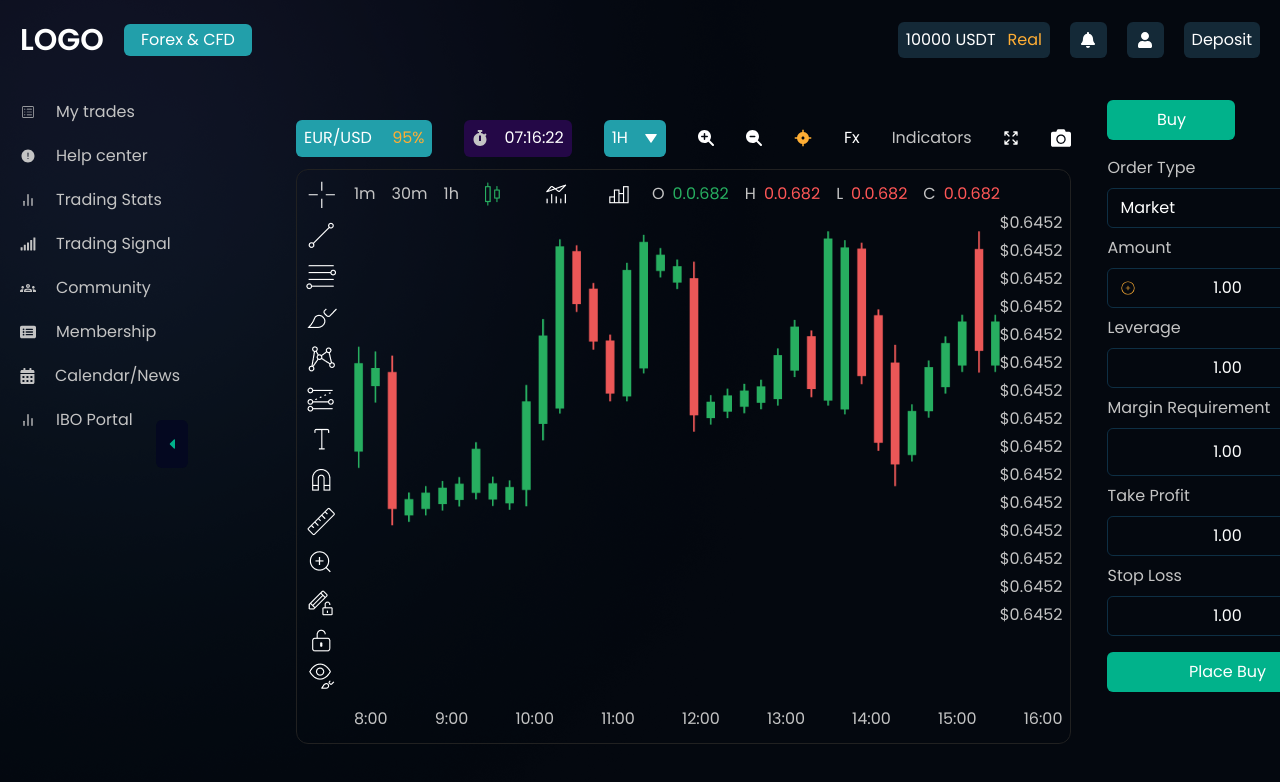
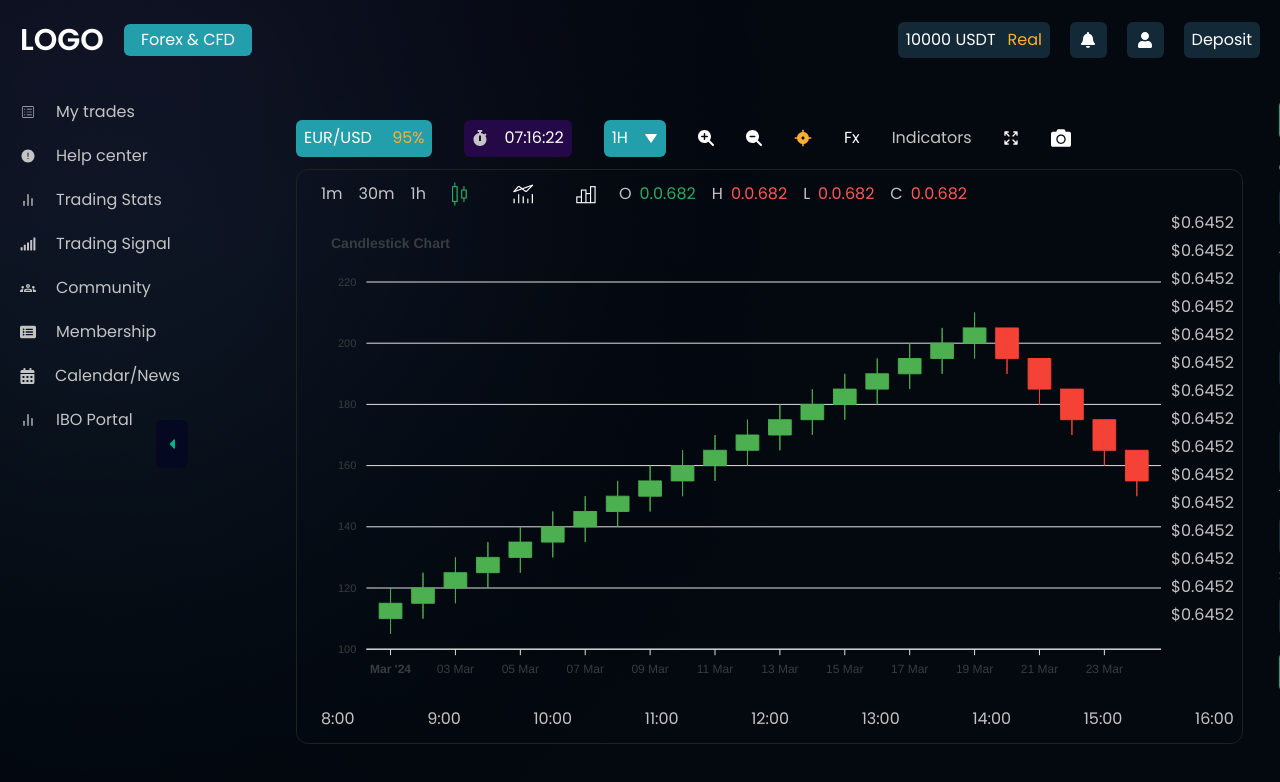
Before and after one commit to talha2224/Trading, a React (Vite) app: page /user/home in a window 1280 px wide. Shown: the top 782 px of the page. Built offline with nearby package versions, Linux system fonts and the light colour scheme.

Commit message:
graph image removed

```diff
--- a/package.json
+++ b/package.json
@@ -10,8 +10,10 @@
     "preview": "vite preview"
   },
   "dependencies": {
+    "apexcharts": "^4.5.0",
     "chart.js": "^4.4.7",
     "react": "^18.3.1",
+    "react-apexcharts": "^1.7.0",
     "react-dom": "^18.3.1",
     "recharts": "^2.15.1"
   },
--- a/src/pages/Users/UserHome.jsx
+++ b/src/pages/Users/UserHome.jsx
@@ -22,6 +22,78 @@ import Candle from '../../assets/candle2.png'
 import { CiCircleMinus, CiCirclePlus } from 'react-icons/ci';
 import { ImCross } from "react-icons/im";
 import { LuTimerReset } from "react-icons/lu";
+import Chart from "react-apexcharts";
+
+
+const options = {
+  chart: {
+    type: "candlestick",
+    height: 350,
+    toolbar: {
+      show: false, // Hide extra tools
+    },
+  },
+  title: {
+    text: "Candlestick Chart",
+    align: "left",
+  },
+  xaxis: {
+    type: "datetime",
+  },
+  yaxis: {
+    tooltip: {
+      enabled: true,
+    },
+  },
+  plotOptions: {
+    candlestick: {
+      colors: {
+        upward: "#4CAF50", // Green for bullish candles
+        downward: "#F44336", // Red for bearish candles
+      },
+    },
+  },
+  tooltip: {
+    theme: "dark", // Sets tooltip background color to black
+    style: {
+      fontSize: "14px",
+      fontFamily: "Arial",
+    },
+  },
+};
+
+
+const series = [
+  {
+    data: [
+      { x: new Date("2024-03-01").getTime(), y: [110, 120, 105, 115] }, // Green
+      { x: new Date("2024-03-02").getTime(), y: [115, 125, 110, 120] }, // Green
+      { x: new Date("2024-03-03").getTime(), y: [120, 130, 115, 125] }, // Green
+      { x: new Date("2024-03-04").getTime(), y: [125, 135, 120, 130] }, // Green
+      { x: new Date("2024-03-05").getTime(), y: [130, 140, 125, 135] }, // Green
+      { x: new Date("2024-03-06").getTime(), y: [135, 145, 130, 140] }, // Green
+      { x: new Date("2024-03-07").getTime(), y: [140, 150, 135, 145] }, // Green
+      { x: new Date("2024-03-08").getTime(), y: [145, 155, 140, 150] }, // Green
+      { x: new Date("2024-03-09").getTime(), y: [150, 160, 145, 155] }, // Green
+      { x: new Date("2024-03-10").getTime(), y: [155, 165, 150, 160] }, // Green
+      { x: new Date("2024-03-11").getTime(), y: [160, 170, 155, 165] }, // Green
+      { x: new Date("2024-03-12").getTime(), y: [165, 175, 160, 170] }, // Green
+      { x: new Date("2024-03-13").getTime(), y: [170, 180, 165, 175] }, // Green
+      { x: new Date("2024-03-14").getTime(), y: [175, 185, 170, 180] }, // Green
+      { x: new Date("2024-03-15").getTime(), y: [180, 190, 175, 185] }, // Green
+      { x: new Date("2024-03-16").getTime(), y: [185, 195, 180, 190] }, // Green
+      { x: new Date("2024-03-17").getTime(), y: [190, 200, 185, 195] }, // Green
+      { x: new Date("2024-03-18").getTime(), y: [195, 205, 190, 200] }, // Green
+      { x: new Date("2024-03-19").getTime(), y: [200, 210, 195, 205] }, // Green
+      { x: new Date("2024-03-20").getTime(), y: [205, 195, 190, 195] }, // RED
+      { x: new Date("2024-03-21").getTime(), y: [195, 185, 180, 185] }, // RED
+      { x: new Date("2024-03-22").getTime(), y: [185, 175, 170, 175] }, // RED
+      { x: new Date("2024-03-23").getTime(), y: [175, 165, 160, 165] }, // RED
+      { x: new Date("2024-03-24").getTime(), y: [165, 155, 150, 155] }, // RED
+    ],
+  },
+];
+;
 
 
 
@@ -120,9 +192,14 @@ const UserHome = ({ settradeType, tradeType }) => {
             <div className='flex-1 flex flex-col'>
 
               <div className='flex-1 w-[100%] h-[100%] flex justify-between items-start'>
+
+                {/* REPLACE IMAGE WITH CANDLE CHART AND ADD STATIC CHART DATA  */}
                 <div className='flex justify-center items-center flex-1 mt-5'>
-                  <img src={Candle} alt="" className='' />
+                  <Chart options={options} series={series} type="candlestick" width={850} height={450}/>
+
                 </div>
+
+
                 <div>
                   <p className='text-[#C4C4C4] mb-1'>$0.6452</p>
                   <p className='text-[#C4C4C4] mb-1'>$0.6452</p>
@@ -185,7 +262,7 @@ const UserHome = ({ settradeType, tradeType }) => {
           <p className='text-[#c4c4c4] mb-2'>Amount</p>
           <div className='w-[15rem] h-[2.5rem] rounded-md px-3 border border-[#0E2F44] bg-transparent outline-none flex justify-between items-center'>
             <CiCirclePlus className="text-[#FFAE34]" />
-            <p>1.00</p>
+            <input type="number" defaultValue={0} name="" id="" className='flex-1 outline-none border-none text-white bg-transparent ' />
             <CiCircleMinus className="text-[#FFAE34]" />
           </div>
         </div>
@@ -193,7 +270,7 @@ const UserHome = ({ settradeType, tradeType }) => {
         <div className='mt-2'>
           <p className='text-[#c4c4c4] mb-2'>Leverage</p>
           <div className='w-[15rem] h-[2.5rem] rounded-md px-3 border border-[#0E2F44] bg-transparent outline-none flex justify-center items-center'>
-            <p>1.00</p>
+            <input type="number" name="" id="" className='flex-1 outline-none border-none text-white w-[100%] bg-transparent' />
           </div>
         </div>
 
@@ -201,7 +278,7 @@ const UserHome = ({ settradeType, tradeType }) => {
         <div className='mt-2'>
           <p className='text-[#c4c4c4] mb-2'>Margin Requirement</p>
           <div className='w-[15rem] h-[3rem] rounded-md px-3 border border-[#0E2F44] bg-transparent outline-none flex justify-center items-center'>
-            <p>1.00</p>
+            <input type="number" name="" id="" className='flex-1 outline-none border-none text-white w-[100%] bg-transparent' />
           </div>
         </div>
 
@@ -209,7 +286,7 @@ const UserHome = ({ settradeType, tradeType }) => {
         <div className='mt-2'>
           <p className='text-[#c4c4c4] mb-2'>Take Profit</p>
           <div className='w-[15rem] h-[2.5rem] rounded-md px-3 border border-[#0E2F44] bg-transparent outline-none flex justify-center items-center'>
-            <p>1.00</p>
+            <input type="number" name="" id="" className='flex-1 outline-none border-none text-white w-[100%] bg-transparent' />
           </div>
         </div>
 
@@ -217,7 +294,7 @@ const UserHome = ({ settradeType, tradeType }) => {
         <div className='mt-2'>
           <p className='text-[#c4c4c4] mb-2'>Stop Loss</p>
           <div className='w-[15rem] h-[2.5rem] rounded-md px-3 border border-[#0E2F44] bg-transparent outline-none flex justify-center items-center'>
-            <p>1.00</p>
+            <input type="number" name="" id="" className='flex-1 outline-none border-none text-white w-[100%] bg-transparent' />
           </div>
         </div>
         <button className={`w-[15rem] h-[2.5rem] rounded-md ${type === "buy" ? "bg-[#01B28B]" : "bg-[#FF5757]"} mt-4`}>Place {type === "buy" ? "Buy" : " Sell"}</button>
```
Also changed, not shown: 1 other file (tests, documents, lock files or other folders).
